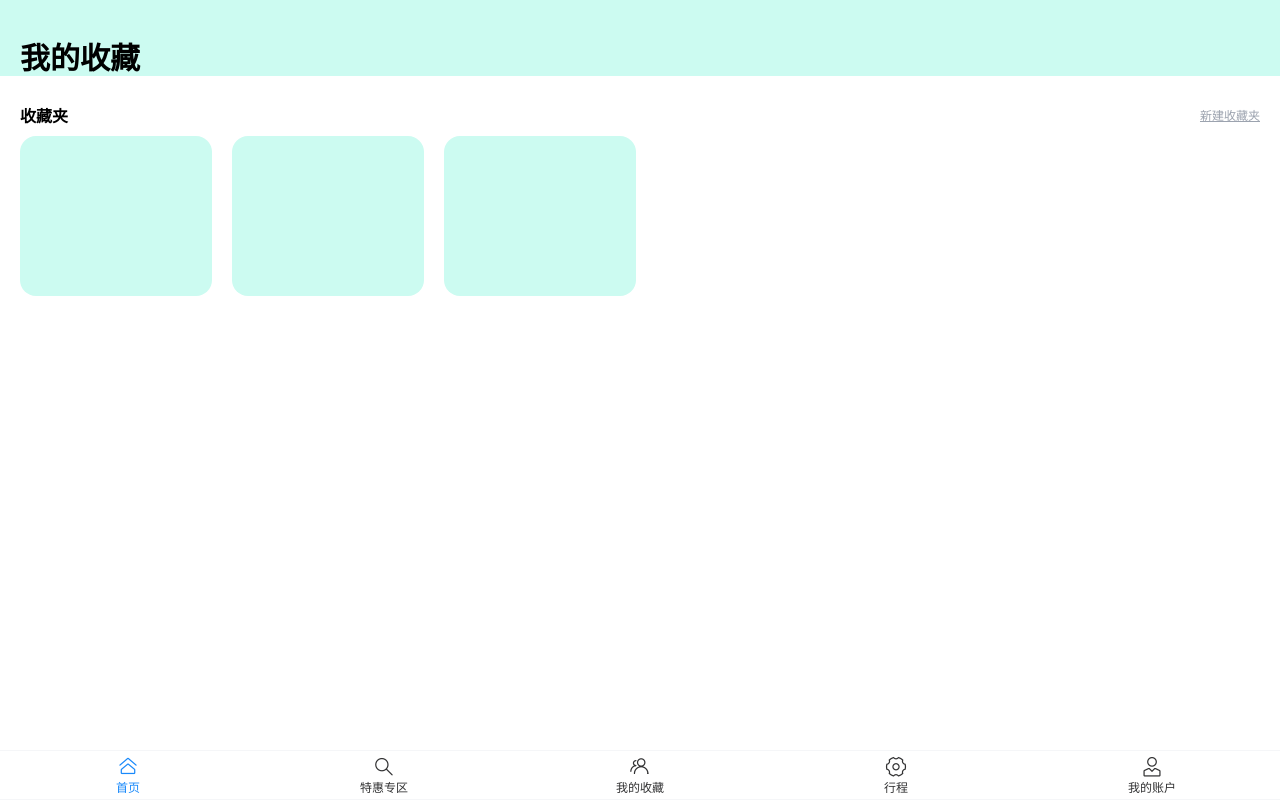
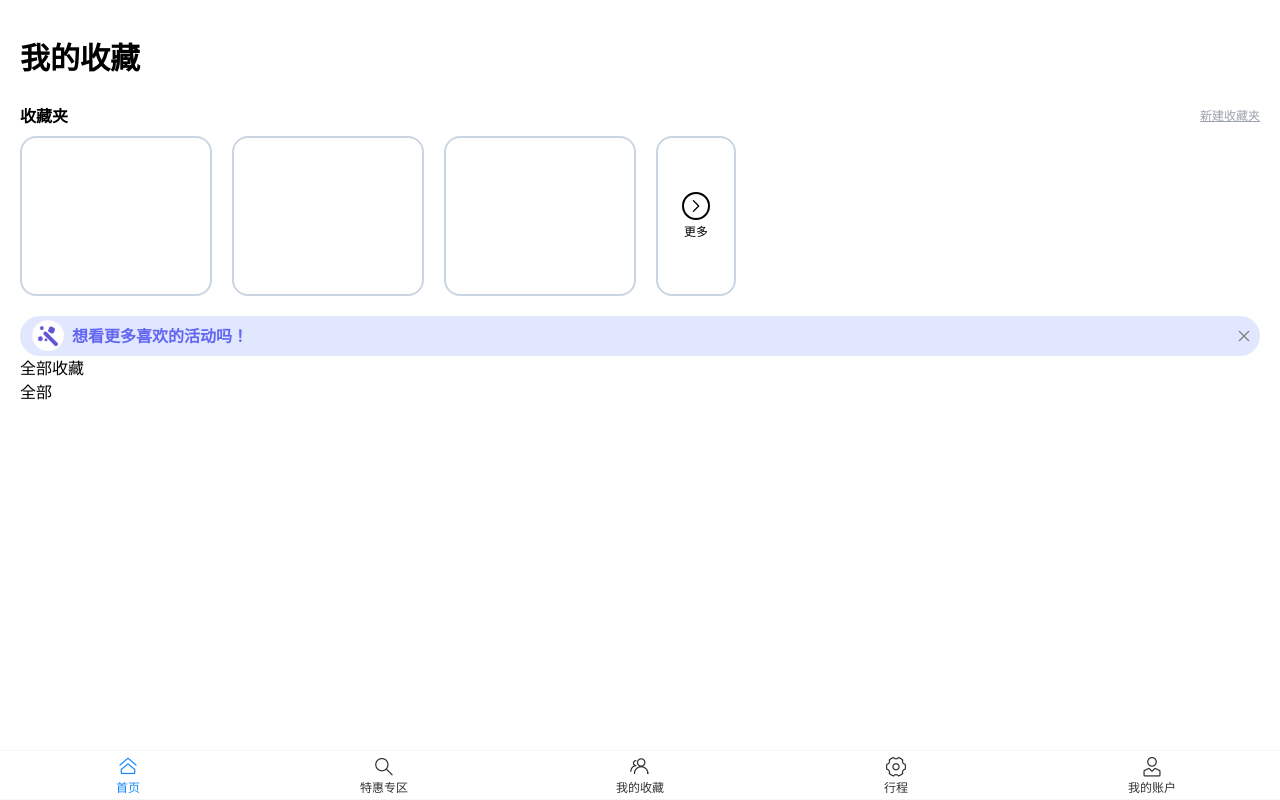
Before and after one commit to comeflyin/PathPro, a Vue app: page /collection in a window 1280 px wide. Built offline with nearby package versions, Linux system fonts and the light colour scheme; a small style sheet from the web is missing.

Commit message:
collection2

```diff
--- a/src/components/CollectionComponents/CollectionBag.vue
+++ b/src/components/CollectionComponents/CollectionBag.vue
@@ -1,9 +1,19 @@
 <template>
   <div class="cleanScroll overflow-hidden overflow-x-scroll">
     <div class="flex">
-      <div class="w-48 h-40 bg-teal-100 ml-5 rounded-2xl shrink-0"></div>
-      <div class="w-48 h-40 bg-teal-100 ml-5 rounded-2xl shrink-0"></div>
-      <div class="w-48 h-40 bg-teal-100 ml-5 rounded-2xl shrink-0"></div>
+      <div class="w-48 h-40 mr-5 rounded-2xl shrink-0 border-solid border-2 border-slate-300"></div>
+      <div class="w-48 h-40 mr-5 rounded-2xl shrink-0 border-solid border-2 border-slate-300"></div>
+      <div class="w-48 h-40 mr-5 rounded-2xl shrink-0 border-solid border-2 border-slate-300"></div>
+      <div
+        class="w-20 h-40 rounded-2xl shrink-0 border-solid border-2 border-slate-300 flex justify-center items-center"
+      >
+        <div class="text-center">
+          <div class="border-solid border-2 border-black rounded-full w-7 h-7">
+            <van-icon name="arrow" />
+          </div>
+          <div class="text-xs mt-1">更多</div>
+        </div>
+      </div>
     </div>
   </div>
 </template>
--- a/src/components/CollectionComponents/CollectionBagHeader.vue
+++ b/src/components/CollectionComponents/CollectionBagHeader.vue
@@ -1,7 +1,7 @@
 <template>
   <div class="flex items-center leading-10">
-    <div class="pl-5 font-bold">收藏夹</div>
-    <div class="text-xs pr-5 text-decoration-line: underline text-gray-400 ml-auto">新建收藏夹</div>
+    <div class="font-bold">收藏夹</div>
+    <div class="text-xs text-decoration-line: underline text-gray-400 ml-auto">新建收藏夹</div>
   </div>
 </template>
 
--- /dev/null
+++ b/src/components/CollectionComponents/CollectionClassify.vue
@@ -0,0 +1,10 @@
+<template>
+  <div>
+    <div>全部收藏</div>
+    <div>全部</div>
+  </div>
+</template>
+
+<script setup lang="ts"></script>
+
+<style scoped></style>
--- /dev/null
+++ b/src/components/CollectionComponents/CollectionMore.vue
@@ -0,0 +1,13 @@
+<template>
+  <div class="leading-10 bg-indigo-100 mt-5 rounded-3xl h-10">
+    <div class="logo float-left ml-3 mt-1">
+      <img src="@/assets/image/Collection/more.jpg" class="rounded-full w-8" />
+    </div>
+    <div class="text ml-2 font-bold float-left text-indigo-500">想看更多喜欢的活动吗！</div>
+    <div class="float-right mr-2"><van-icon name="cross" color="gray" /></div>
+  </div>
+</template>
+
+<script setup lang="ts"></script>
+
+<style scoped></style>
--- a/src/components/CollectionComponents/CollectionTitle.vue
+++ b/src/components/CollectionComponents/CollectionTitle.vue
@@ -1,6 +1,6 @@
 <template>
   <div class="overflow-hidden w-full h-24">
-    <div class="text-3xl pt-10 pl-5 font-bold fixed top-0 left-0 right-0 bg-teal-100">我的收藏</div>
+    <div class="text-3xl pt-10 pl-5 font-bold fixed top-0 left-0 right-0">我的收藏</div>
   </div>
 </template>
 
--- a/src/views/Collection/TheCollection.vue
+++ b/src/views/Collection/TheCollection.vue
@@ -1,8 +1,10 @@
 <template>
-  <div class="overflow-y-auto">
+  <div class="overflow-y-auto mx-5">
     <CollectionTitle />
     <CollectionBagHeader />
     <CollectionBag />
+    <CollectionMore />
+    <CollectionClassify />
   </div>
 </template>
 
```
Also changed, not shown: src/types/collection.ts (added, +25 -0 lines), src/assets/image/Collection/more.jpg (added), src/stores/collectionStore.ts (added).
